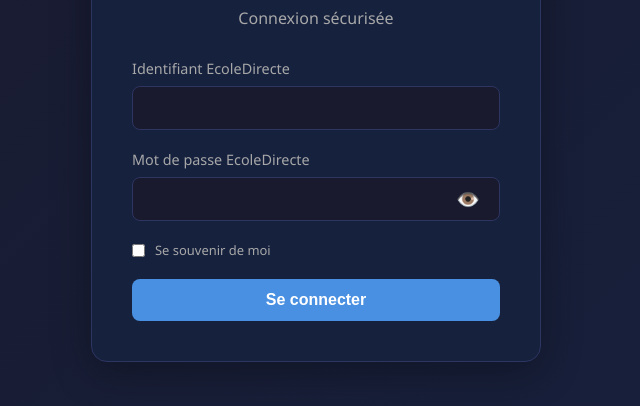
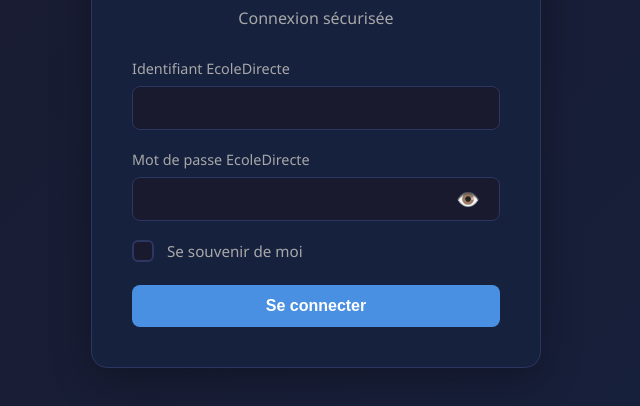
Before and after one commit to BryanDrouet/CIEL-IR-ED, a website: page index.html in a window 1280 px wide. Shown: the part 250-656 px from the top of the page, without its empty margins (324-964 px from the left). Drawn offline with nearby package versions, Linux system fonts and the light colour scheme.

Commit message:
💄 Amélioration checkbox Se souvenir de moi
- Checkbox personnalisée avec animation
- Style moderne avec checkmark
- Meilleure compatibilité autocomplete navigateur
- Attributs webauthn pour gestionnaires de mots de passe

```diff
--- a/index.html
+++ b/index.html
@@ -23,26 +23,27 @@
                 <h1>🎓 EcoleDirecte Dashboard</h1>
                 <p class="subtitle">Connexion sécurisée</p>
 
-                <form id="loginForm">
+                <form id="loginForm" autocomplete="on">
                     <div class="form-group">
                         <label for="username">Identifiant EcoleDirecte</label>
-                        <input type="text" id="username" name="username" required autocomplete="username">
+                        <input type="text" id="username" name="username" required autocomplete="username webauthn">
                     </div>
 
                     <div class="form-group">
                         <label for="password">Mot de passe EcoleDirecte</label>
                         <div class="password-input-wrapper">
-                            <input type="password" id="password" name="password" required autocomplete="current-password">
+                            <input type="password" id="password" name="password" required autocomplete="current-password webauthn">
                             <button type="button" id="togglePassword" class="toggle-password-btn" title="Afficher le mot de passe">
                                 👁️
                             </button>
                         </div>
                     </div>
 
-                    <div class="form-group">
-                        <label class="checkbox-label">
+                    <div class="remember-me-container">
+                        <label class="remember-me-label">
                             <input type="checkbox" id="rememberMe" name="rememberMe">
-                            <span>Se souvenir de moi</span>
+                            <span class="checkmark"></span>
+                            <span class="label-text">Se souvenir de moi</span>
                         </label>
                     </div>
 
--- a/styles.css
+++ b/styles.css
@@ -133,24 +133,76 @@
     box-shadow: 0 0 0 3px rgba(74, 144, 226, 0.1);
 }
 
-/* Checkbox */
-.checkbox-label {
-    display: flex !important;
+/* Se souvenir de moi - Checkbox stylisé */
+.remember-me-container {
+    margin-bottom: 24px;
+}
+
+.remember-me-label {
+    display: flex;
     align-items: center;
-    gap: 10px;
     cursor: pointer;
     user-select: none;
+    position: relative;
+    padding-left: 35px;
+    font-size: 0.95em;
+    color: var(--text-secondary);
 }
 
-.checkbox-label input[type="checkbox"] {
-    width: auto;
+.remember-me-label input[type="checkbox"] {
+    position: absolute;
+    opacity: 0;
     cursor: pointer;
-    accent-color: var(--primary-color);
+    height: 0;
+    width: 0;
 }
 
-.checkbox-label span {
+.remember-me-label .checkmark {
+    position: absolute;
+    left: 0;
+    top: 50%;
+    transform: translateY(-50%);
+    height: 22px;
+    width: 22px;
+    background-color: var(--dark-bg);
+    border: 2px solid var(--border-color);
+    border-radius: 6px;
+    transition: all 0.3s ease;
+}
+
+.remember-me-label:hover .checkmark {
+    border-color: var(--primary-color);
+}
+
+.remember-me-label input:checked ~ .checkmark {
+    background-color: var(--primary-color);
+    border-color: var(--primary-color);
+}
+
+.remember-me-label .checkmark:after {
+    content: "";
+    position: absolute;
+    display: none;
+    left: 7px;
+    top: 3px;
+    width: 5px;
+    height: 10px;
+    border: solid white;
+    border-width: 0 2px 2px 0;
+    transform: rotate(45deg);
+}
+
+.remember-me-label input:checked ~ .checkmark:after {
+    display: block;
+}
+
+.remember-me-label .label-text {
     color: var(--text-secondary);
-    font-size: 0.9em;
+    transition: color 0.3s;
+}
+
+.remember-me-label:hover .label-text {
+    color: var(--text-primary);
 }
 
 /* Boutons */
```
